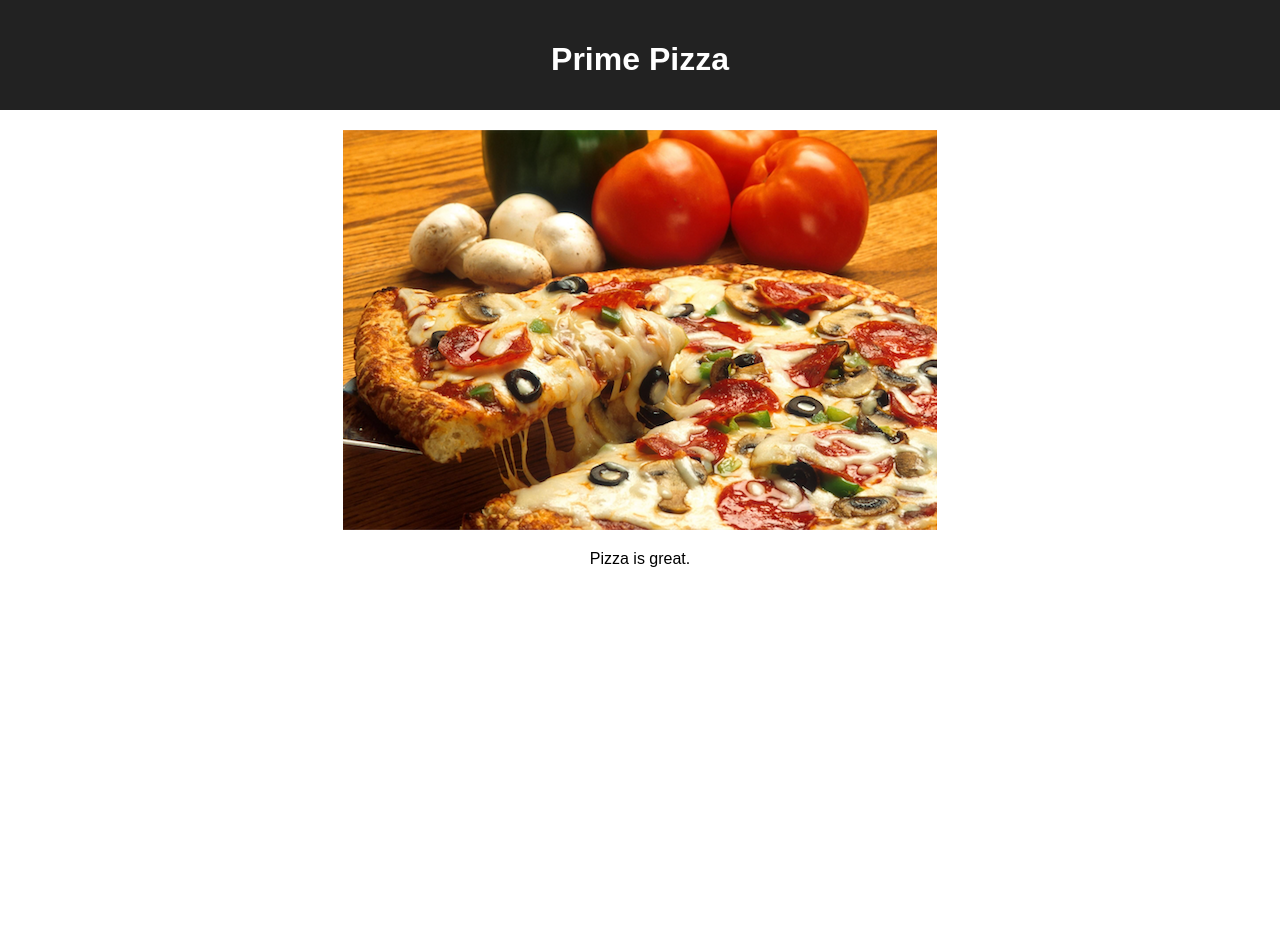
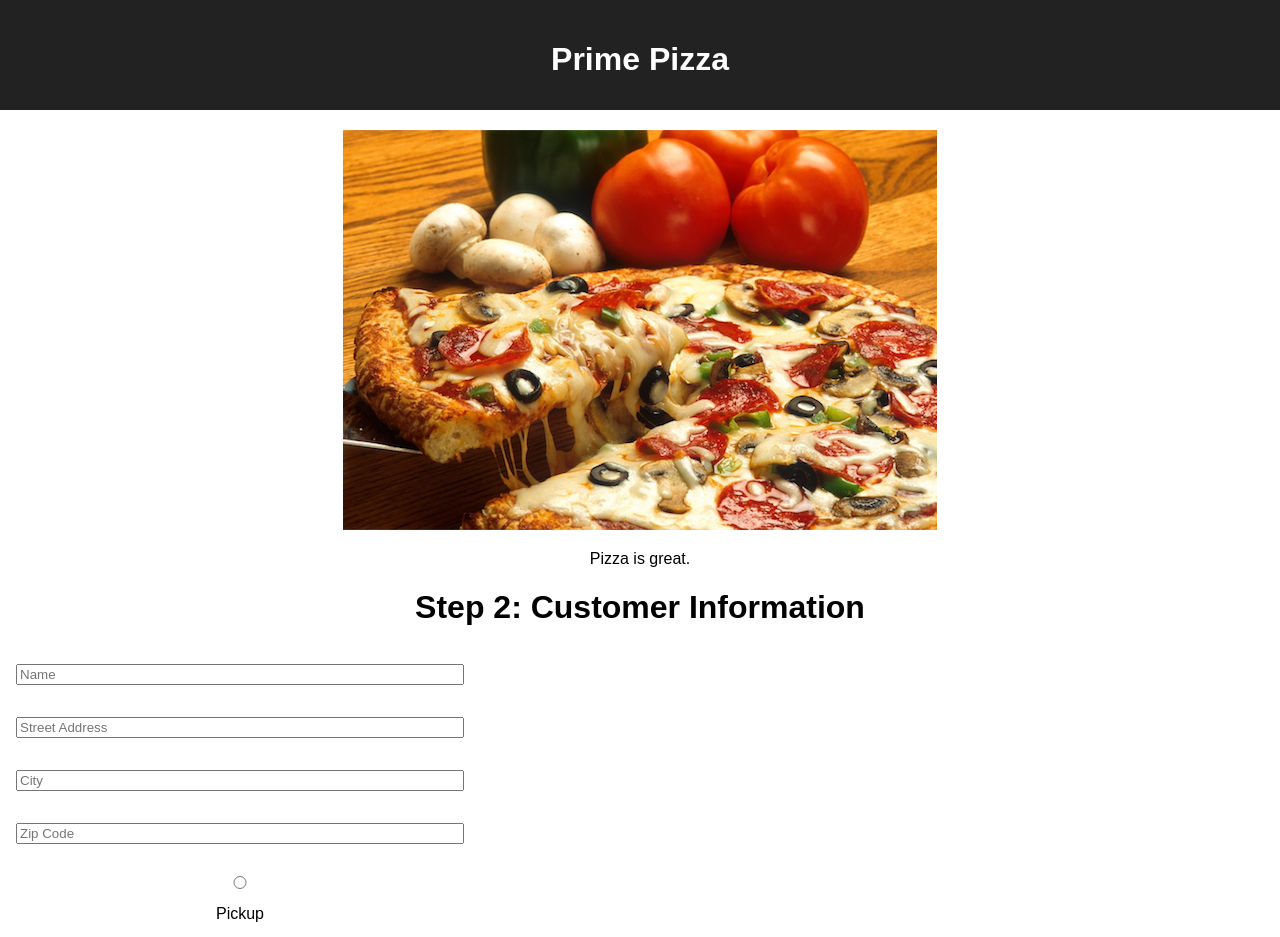
Before and after one commit to MileyLuna/gp-redux-pizza-parlor, a React (Create React App) app: page / in a window 1280 px wide. Shown: the top 937 px of the page. Before the commit the page ends 800 px from the top, so only its background shows below. Built offline with nearby package versions, Linux system fonts and the light colour scheme.

Commit message:
complete customer info

```diff
--- a/src/components/App/App.jsx
+++ b/src/components/App/App.jsx
@@ -2,19 +2,21 @@ import React from 'react';
 import axios from 'axios';
 import './App.css';
 
+//import CustomerInfo
+import CustomerInfo from '../CustomerInfo/CustomerInfo';
+
 function App() {
+    return (
+        <div className="App">
+            <header className="App-header">
+                <h1 className="App-title">Prime Pizza</h1>
+            </header>
 
-  return (
-    <div className='App'>
-      <header className='App-header'>
-        <h1 className='App-title'>Prime Pizza</h1>
-      </header>
-
-      <img src='images/pizza_photo.png' />
-      <p>Pizza is great.</p>
-
-    </div>
-  );
+            <img src="images/pizza_photo.png" />
+            <p>Pizza is great.</p>
+            <CustomerInfo />
+        </div>
+    );
 }
 
 export default App;
--- /dev/null
+++ b/src/components/CustomerInfo/CustomerInfo.css
@@ -0,0 +1,23 @@
+div.form-container {
+    display: flex;
+}
+
+div.form-customer,
+div.form-type {
+    display: inline-block;
+}
+
+div.form-customer {
+    display: flex;
+    flex-direction: column;
+    width: 30rem;
+}
+
+div.form-type {
+    display: flex;
+    flex-direction: column;
+}
+
+input {
+    margin: 1rem;
+}
--- /dev/null
+++ b/src/components/CustomerInfo/CustomerInfo.jsx
@@ -0,0 +1,108 @@
+//useState
+import { useState } from 'react';
+//CSS
+import '../CustomerInfo/CustomerInfo.css';
+
+export default function CustomerInfo() {
+    //useStates
+    const [customerName, setCustomerName] = useState('');
+    const [streetAddress, setStreetAddress] = useState('');
+    const [city, setCity] = useState('');
+    const [zipCode, setZipCode] = useState('');
+    const [type, setType] = useState('Delivery');
+
+    //handleSubmit
+    const handleSubmit = (event) => {
+        event.preventDefault();
+        //ASYNC POST
+        axios
+            .post('/order', {
+                customerName,
+                streetAddress,
+                city,
+                zipCode,
+                type,
+            })
+            .then((response) => {
+                //GET
+                // refreshOrders();
+                //CLEAR INPUTS
+                clearInputs();
+            })
+            .catch((err) => {
+                console.log(`ERR POSTing: ${err}`);
+            });
+    };
+
+    //handleType => Pickup / Delivery
+    const handleType = (event) => {
+        setType(event.target.value);
+    };
+
+    //clearInputs
+    const clearInputs = () => {
+        setsetCustomerName('');
+        setStreetAddress('');
+        setCity('');
+        setZipCode('');
+        setType('Delivery');
+    };
+
+    return (
+        <>
+            <h1>Step 2: Customer Information</h1>
+            <div className="form-container">
+                <form onSubmit={handleSubmit}>
+                    <div className="form-customer">
+                        <input
+                            type="string"
+                            value={customerName}
+                            onChange={(event) =>
+                                setCustomerName(event.target.value)
+                            }
+                            placeholder="Name"
+                        ></input>
+                        <input
+                            type="string"
+                            value={streetAddress}
+                            onChange={(event) =>
+                                setStreetAddress(event.target.value)
+                            }
+                            placeholder="Street Address"
+                        ></input>
+                        <input
+                            type="string"
+                            value={city}
+                            onChange={(event) => setCity(event.target.value)}
+                            placeholder="City"
+                        ></input>
+                        <input
+                            type="string"
+                            value={zipCode}
+                            onChange={(event) => setZipCode(event.target.value)}
+                            placeholder="Zip Code"
+                        ></input>
+                    </div>
+                    <div className="form-type">
+                        <input
+                            id="pickup"
+                            type="radio"
+                            value="Pickup"
+                            checked={type === 'Pickup'}
+                            onChange={handleType}
+                        ></input>
+                        <label htmlFor="pickup">Pickup</label>
+                        <input
+                            id="delivery"
+                            type="radio"
+                            value="Delivery"
+                            checked={type === 'Delivery'}
+                            onChange={handleType}
+                        ></input>
+                        <label htmlFor="delivery">Delivery</label>
+                    </div>
+                </form>
+            </div>
+        </>
+    );
+}
```
Also changed, not shown: 1 other file (tests, documents, lock files or other folders).
